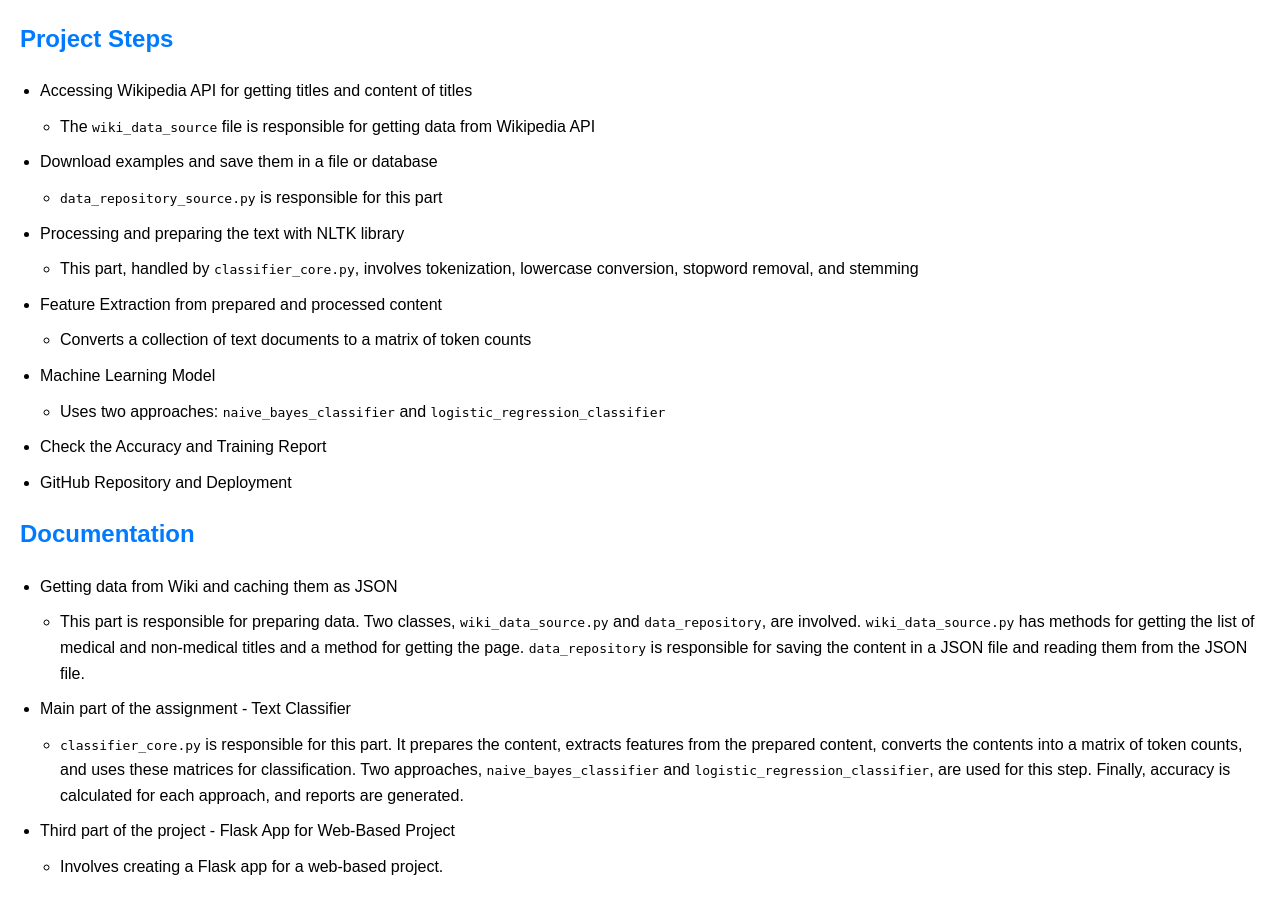
After one commit to mjdarvishi/NLP, a Flask app: page /about in a window 1280 px wide. The commit adds this page. Run offline with Flask 3, Linux system fonts and the light colour scheme; parts of the project's set-up code (start-up, migrations or seed data) failed here and were passed over.

Commit message:
change the classification core of the project

```diff
--- a/requirements.txt
+++ b/requirements.txt
@@ -1,3 +1,4 @@
 scikit_learn
 wikipedia
 flask
+nltk
--- a/src/app.py
+++ b/src/app.py
@@ -1,7 +1,7 @@
 from flask import Flask, render_template,request
 
 from wiki_data_source import get_wikipedia_text
-from bag_of_word_model import check,accuracy,classification_rep
+from classifier_core import check_with_navie,check_with_logistice,naive_bayes_accuracy,logistic_regression_accuracy,logistic_regression_report,naive_bayes_report
 from data_repository import get_non_medical_title,get_medical_title
 app = Flask(__name__)
 
@@ -15,10 +15,19 @@ def home():
 @app.route('/', methods=['POST'])
 def index():
     user_input = request.form.get('data')
-    result=check(user_input)
+    result=check_with_navie(user_input)
     if result==None:
         return render_template('result.html', user_input='Your title has no wiki page')
     return render_template('result.html', user_input=result)
+
+@app.route('/logistic', methods=['POST'])
+def logistic():
+    user_input = request.form.get('data')
+    result=check_with_logistice(user_input)
+    if result==None:
+        return render_template('result.html', user_input='Your title has no wiki page')
+    return render_template('result.html', user_input=result)
+
 
 @app.route('/detail/<name>')
 def detail_page(name):
@@ -27,7 +36,14 @@ def detail_page(name):
 
 @app.route('/statistics')
 def statistics():
-    return render_template('statistics.html',accur=accuracy,report=classification_rep)
+    return render_template('statistics.html',accur=naive_bayes_accuracy,report=naive_bayes_report)
+@app.route('/about')
+def about():
+    return render_template('about.html')
 
+@app.route('/statistics-logestic')
+
+def statistics_logestic():
+    return render_template('statistics.html',accur=logistic_regression_accuracy,report=logistic_regression_report)
 if __name__ == '__main__':
     app.run(host='0.0.0.0',debug=True)
--- /dev/null
+++ b/src/classifier_core.py
@@ -0,0 +1,98 @@
+import numpy as np
+import nltk
+from nltk.corpus import stopwords
+from sklearn.model_selection import train_test_split
+from sklearn.feature_extraction.text import CountVectorizer
+from sklearn.naive_bayes import MultinomialNB
+from sklearn.linear_model import LogisticRegression
+from sklearn.metrics import accuracy_score, classification_report
+from nltk.stem import PorterStemmer
+from data_repository import get_medical_content,get_non_medical_content,prepare_data
+from wiki_data_source import get_wikipedia_text
+from sklearn.preprocessing import LabelEncoder
+try:
+    nltk.data.find('tokenizers/punkt')
+except LookupError:
+    nltk.download('punkt')
+    stopwords.words('english')
+try:
+    stopwords.words('english')
+except LookupError:
+    nltk.download('stopwords')
+prepare_data()
+
+# preparing text for the feature extraction part  including :
+# tokenization, lowercase conversion, stopword removal, and stemming
+def text_preparing(text):
+    tokens = nltk.word_tokenize(text)
+    tokens = [word.lower() for word in tokens]
+    stop_words = set(stopwords.words("english"))
+    filtered_tokens = [word for word in tokens if word not in stop_words]
+    stemmer = PorterStemmer()
+    stemmed_tokens = [stemmer.stem(word) for word in filtered_tokens]
+    return " ".join(stemmed_tokens)
+
+
+# medical content
+medical_content = [text_preparing(item) for item in  get_medical_content()]
+# non medical content
+non_medical_content = [text_preparing(item) for item in get_non_medical_content()]
+labels = ["Medical"] * len(medical_content) + ["Non-Medical"] * len(non_medical_content)
+vectorizer = CountVectorizer()
+
+
+
+
+# feature extraction
+def feature_extraction():
+    x = vectorizer.fit_transform(medical_content + non_medical_content)
+    label_encoder = LabelEncoder()
+    y = label_encoder.fit_transform(labels)
+    return x,y
+
+# check the accuracy
+def check_accuracy(classifier, X_test, y_test):
+    y_pred = classifier.predict(X_test)
+    return accuracy_score(y_test, y_pred),  classification_report(y_test, y_pred,target_names=["Medical", "Non-Medical"],output_dict=True)
+
+# classification with two approach naive_bayes_classifier and logistic_regression_classifier
+def classification():
+    x,y=feature_extraction()
+    X_train, X_test, y_train, y_test = train_test_split(x, y, test_size=0.2, random_state=42, shuffle=True)
+    # Bayes classifier
+    naive_bayes_classifier = MultinomialNB()
+    naive_bayes_classifier.fit(X_train, y_train)
+
+    # Logistic Regression classifier
+    logistic_regression_classifier = LogisticRegression()
+    logistic_regression_classifier.fit(X_train, y_train)
+    naive_bayes_accuracy, naive_bayes_report = check_accuracy(naive_bayes_classifier, X_test, y_test)
+    logistic_regression_accuracy, logistic_regression_report = check_accuracy(naive_bayes_classifier, X_test, y_test)
+
+    return naive_bayes_classifier,naive_bayes_accuracy,naive_bayes_report,logistic_regression_classifier,logistic_regression_accuracy,logistic_regression_report
+
+naive_bayes_classifier,naive_bayes_accuracy,naive_bayes_report,logistic_regression_classifier,logistic_regression_accuracy,logistic_regression_report=classification()
+
+# check new document with navie classifier
+def check_with_navie(input):
+    model=naive_bayes_classifier
+    new_content = get_wikipedia_text(text_preparing(input))
+    if new_content ==None:
+        return None
+    label_encoder = LabelEncoder()
+    y = label_encoder.fit_transform(labels)
+    X_new = vectorizer.transform([new_content])
+    predicted_class = model.predict(X_new)[0]
+    return label_encoder.inverse_transform([predicted_class])[0]
+
+# check new document with logistic regression classifier
+def check_with_logistice(input):
+    model=logistic_regression_classifier
+    new_content = get_wikipedia_text(text_preparing(input))
+    if new_content ==None:
+        return None
+    X_new = vectorizer.transform([new_content])
+    label_encoder = LabelEncoder()
+    y = label_encoder.fit_transform(labels)
+    predicted_class = model.predict(X_new)[0]
+    return label_encoder.inverse_transform([predicted_class])[0]
--- a/src/data_repository.py
+++ b/src/data_repository.py
@@ -21,6 +21,7 @@ def get_non_medical_title():
 def get_medical_title():
     with open('./src/data/medical_title.json', 'r', encoding='utf-8') as file:
         data = json.load(file)
+    print(len(data))
     return data
 
 def prepare_data():
--- /dev/null
+++ b/src/templates/about.html
@@ -0,0 +1,86 @@
+<!DOCTYPE html>
+<html lang="en">
+
+<head>
+    <meta charset="UTF-8">
+    <meta name="viewport" content="width=device-width, initial-scale=1.0">
+    <title>Your Project Overview</title>
+    <style>
+        body {
+            font-family: 'Arial', sans-serif;
+            line-height: 1.6;
+            margin: 20px;
+        }
+
+        section {
+            margin-bottom: 20px;
+        }
+
+        h1 {
+            color: #007BFF;
+        }
+
+        h2 {
+            color: #007BFF;
+        }
+
+        ul {
+            padding: 0;
+            margin-left: 20px;
+        }
+
+        li {
+            margin-bottom: 10px;
+        }
+    </style>
+</head>
+
+<body>
+    <section>
+        <h1>Project Steps</h1>
+        <ul>
+            <li>Accessing Wikipedia API for getting titles and content of titles</li>
+            <ul>
+                <li>The <code>wiki_data_source</code> file is responsible for getting data from Wikipedia API</li>
+            </ul>
+            <li>Download examples and save them in a file or database</li>
+            <ul>
+                <li><code>data_repository_source.py</code> is responsible for this part</li>
+            </ul>
+            <li>Processing and preparing the text with NLTK library</li>
+            <ul>
+                <li>This part, handled by <code>classifier_core.py</code>, involves tokenization, lowercase conversion, stopword removal, and stemming</li>
+            </ul>
+            <li>Feature Extraction from prepared and processed content</li>
+            <ul>
+                <li>Converts a collection of text documents to a matrix of token counts</li>
+            </ul>
+            <li>Machine Learning Model</li>
+            <ul>
+                <li>Uses two approaches: <code>naive_bayes_classifier</code> and <code>logistic_regression_classifier</code></li>
+            </ul>
+            <li>Check the Accuracy and Training Report</li>
+            <li>GitHub Repository and Deployment</li>
+        </ul>
+    </section>
+
+    <section>
+        <h1>Documentation</h1>
+        <ul>
+            <li>Getting data from Wiki and caching them as JSON</li>
+            <ul>
+                <li>This part is responsible for preparing data. Two classes, <code>wiki_data_source.py</code> and <code>data_repository</code>, are involved. <code>wiki_data_source.py</code> has methods for getting the list of medical and non-medical titles and a method for getting the page. <code>data_repository</code> is responsible for saving the content in a JSON file and reading them from the JSON file.</li>
+            </ul>
+            <li>Main part of the assignment - Text Classifier</li>
+            <ul>
+                <li><code>classifier_core.py</code> is responsible for this part. It prepares the content, extracts features from the prepared content, converts the contents into a matrix of token counts, and uses these matrices for classification. Two approaches, <code>naive_bayes_classifier</code> and <code>logistic_regression_classifier</code>, are used for this step. Finally, accuracy is calculated for each approach, and reports are generated.</li>
+            </ul>
+            <li>Third part of the project - Flask App for Web-Based Project</li>
+            <ul>
+                <li>Involves creating a Flask app for a web-based project.</li>
+            </ul>
+        </ul>
+    </section>
+</body>
+
+</html>
```
Also changed, not shown: src/bag_of_word_model.py (deleted, +0 -70 lines), src/templates/home.html (+18 -4 lines), README.md.
